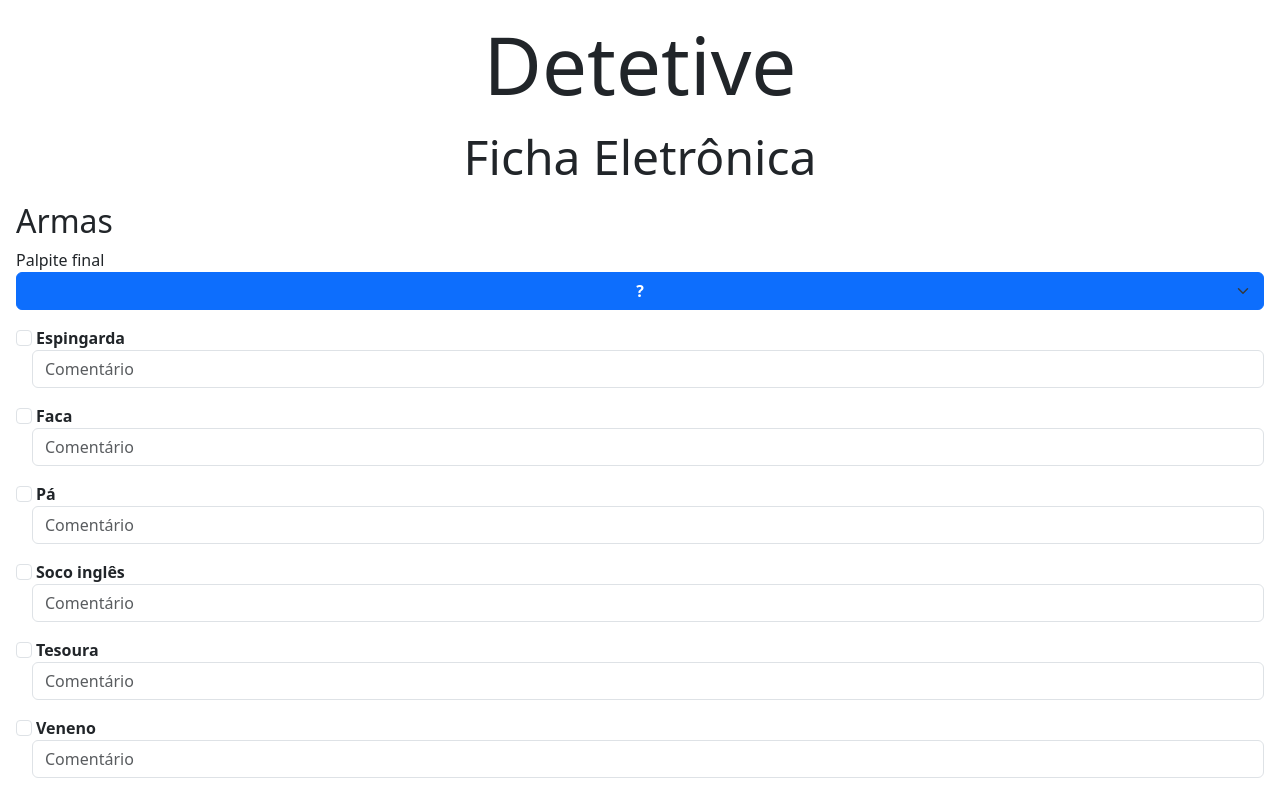
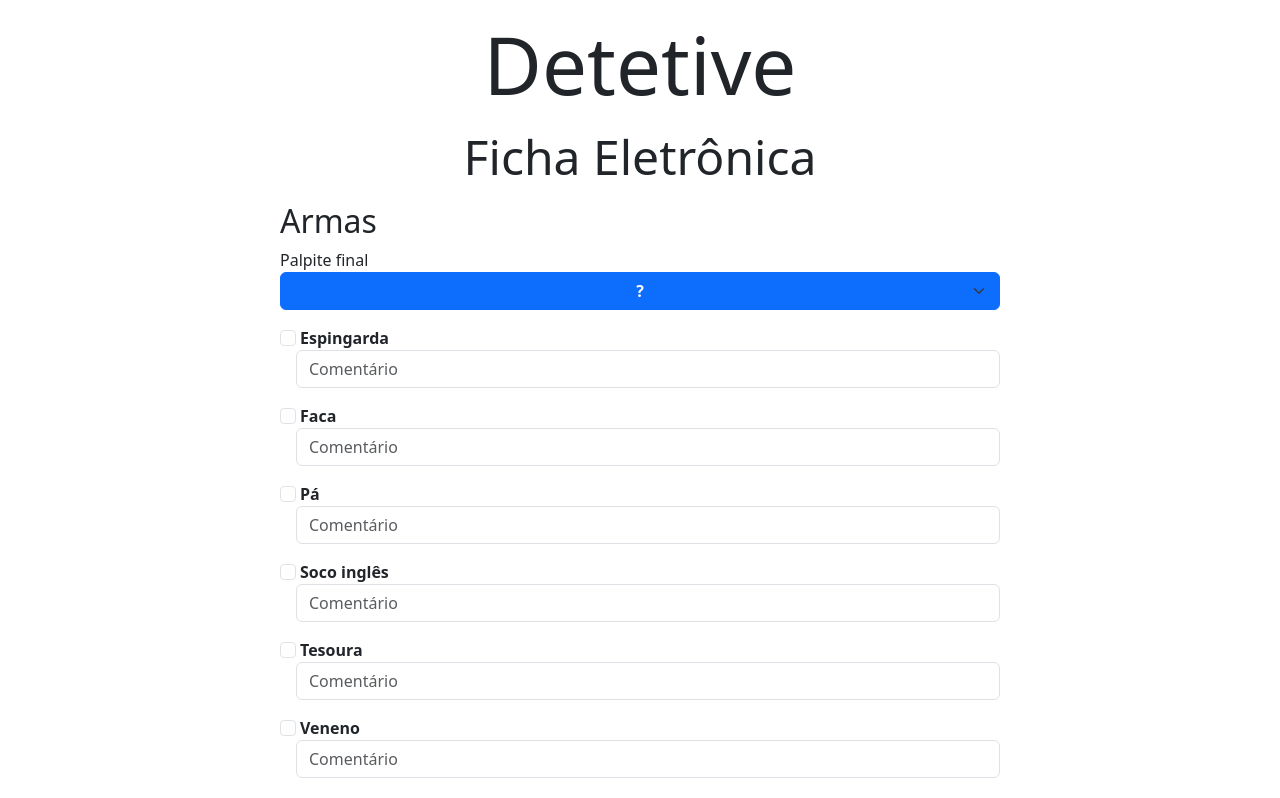
Before and after one commit to vasconcelos-giovanni/ficha-eletronica-detetive, a Vue app: page / in a window 1280 px wide. Shown: the top 798 px of the page. Built offline with nearby package versions, Linux system fonts and the light colour scheme.

Commit message:
Configurei o site para esticar-se só até o tamanho de um tablet, mas ainda falta os cookies

```diff
--- a/src/App.vue
+++ b/src/App.vue
@@ -6,12 +6,13 @@ import database from './assets/database.json';
 </script>
 
 <template>
-  <div class="p-3">
+  <div class="p-3 d-flex flex-column align-items-center">
+    <div class="centralizer-wrapper">
       <header>
         <h1 class="text-center mb-3 display-1">Detetive</h1>
         <h2 class="text-center mb-3 display-5">Ficha Eletrônica</h2>
       </header>
-
+      <div class="mobile-screens">
         <Category
           v-for="categoria in database.categorias"
           :key="categoria.idCategoria"
@@ -22,6 +23,7 @@ import database from './assets/database.json';
 
         <div class="mt-5">
           <ResetButton />
+        </div>
       </div>
 
       <hr class="my-3" />
@@ -37,6 +39,13 @@ import database from './assets/database.json';
         </p>
       </footer>
     </div>
+  </div>
 
   <!-- <RouterView /> -->
 </template>
+
+<style>
+.centralizer-wrapper {
+  max-width: 720px;
+}
+</style>
```
Lines whose indentation alone changed are shown as unchanged.
